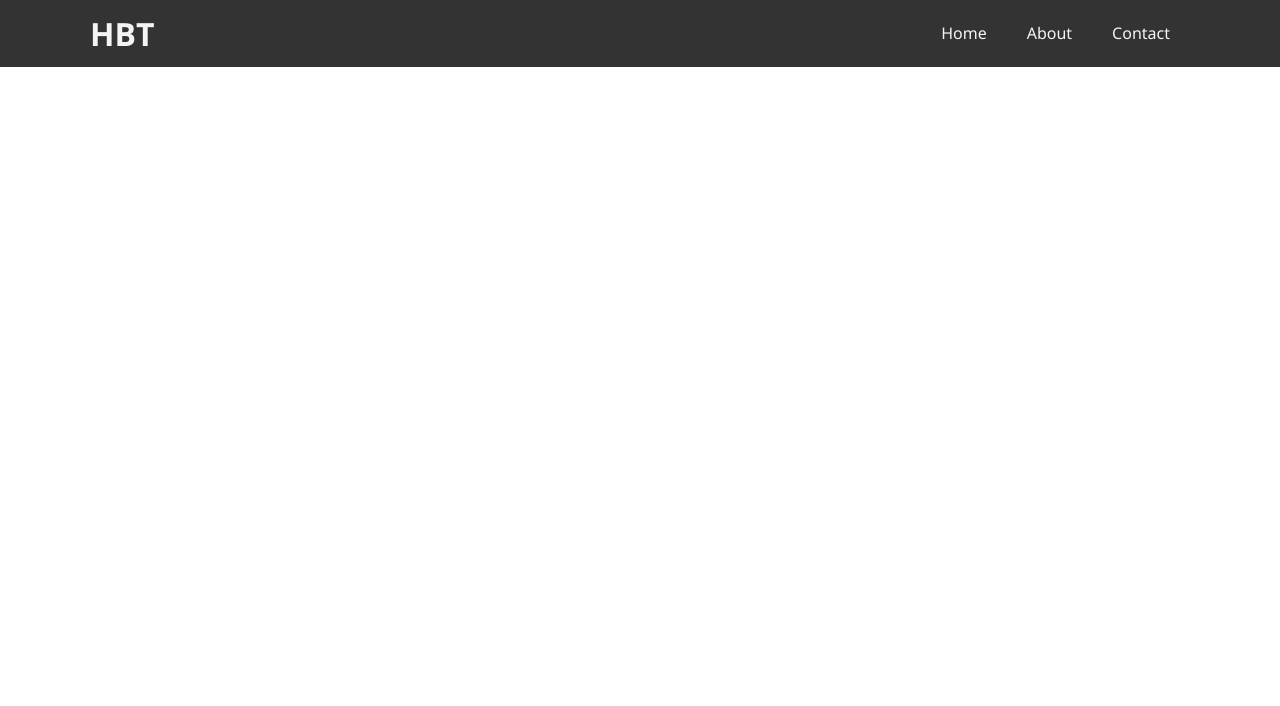
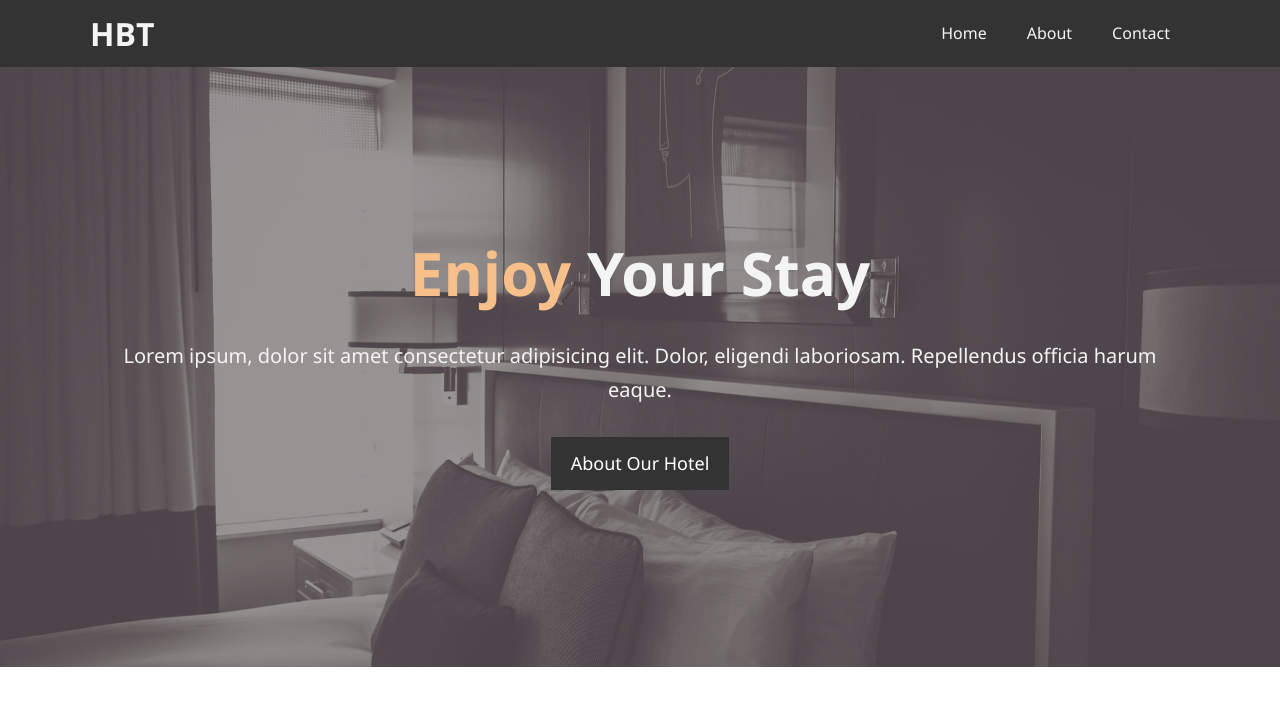
Before and after one commit to IPRIESPM/hotel-website, a website built with Vite: page index.html in a window 1280 px wide. Built offline with nearby package versions, Linux system fonts and the light colour scheme.

Commit message:
feat: :sparkles: add showcase element

```diff
--- a/assets/css/header.css
+++ b/assets/css/header.css
@@ -25,11 +25,13 @@
                 display: block;
                 padding: 20px;
                 text-align: center;
+                transition: color, background 0.3s ease;
 
                 &:hover,
                 &.current {
                     background: #444;
                     color: var(--tertiary-color);
+                    transition: color, background 0.6s ease;
                 }
             }
         }
--- a/assets/css/helpers.css
+++ b/assets/css/helpers.css
@@ -22,17 +22,21 @@
     padding: 13px 20px;
     border: none;
     cursor: pointer;
+    transition: background 0.3s ease;
 }
 
-.btn:hover {
+& .btn:hover {
     background: var(--tertiary-color);
+    color: var(--primary-color);
+    transition: background 0.6s ease;
+}
+
+& .btn-light {
+    background: var(--secondary-color);
     color: var(--primary-color);
 }
 
-.btn-light {
-    background: var(--secondary-color);
-    color: var(--primary-color);
-}
+
 
 .bg-dark {
     background: #333;
--- /dev/null
+++ b/assets/css/showcase.css
@@ -0,0 +1,20 @@
+#showcase {
+    background: url('../img/showcase.jpg') no-repeat center center/cover;
+    height: 600px;
+
+    & .showcase-content {
+        color: var(--secondary-color);
+        text-align: center;
+        padding-top: 170px;
+
+        & h1 {
+            font-size: 60px;
+            line-height: 1.2em;
+        }
+
+        & p {
+            padding-bottom: 20px;
+            line-height: 1.7em;
+        }
+    }
+}
--- a/assets/css/style.css
+++ b/assets/css/style.css
@@ -4,3 +4,4 @@
 @import url("./helpers.css");
 @import url("./base.css");
 @import url("./header.css");
+@import url("./showcase.css");
--- a/index.html
+++ b/index.html
@@ -28,6 +28,22 @@
 
             </div>
         </nav>
+
+        <section id="showcase">
+            <div class="container">
+                <div class="showcase-content">
+                    <h1>
+                        <span class="text-primary">Enjoy</span>
+                        Your Stay
+                    </h1>
+                    <p class="lead">
+                        Lorem ipsum, dolor sit amet consectetur adipisicing elit.
+                        Dolor, eligendi laboriosam. Repellendus officia harum eaque.
+                    </p>
+                    <a class="btn" href="about.html">About Our Hotel</a>
+                </div>
+            </div>
+        </section>
     </header>
 </body>
 
```
